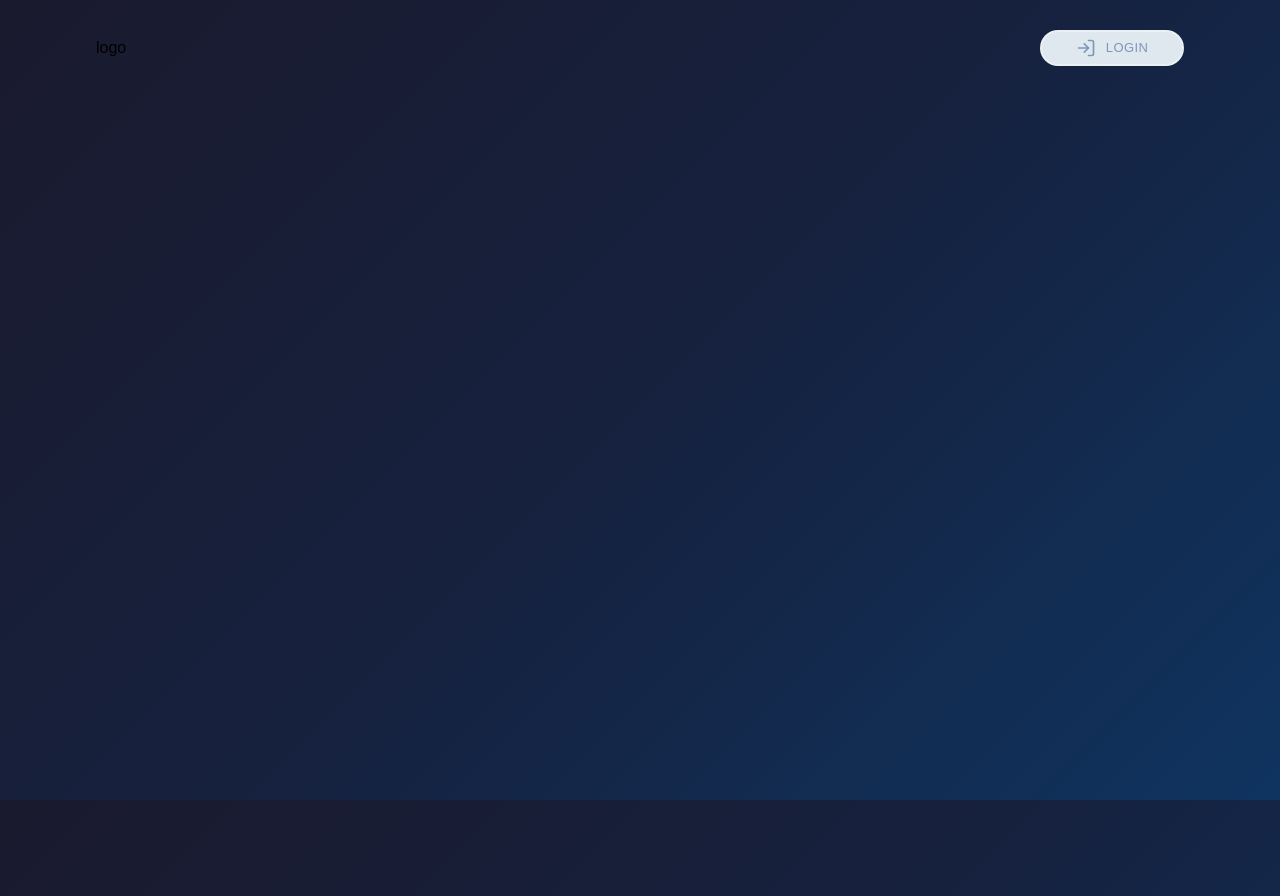
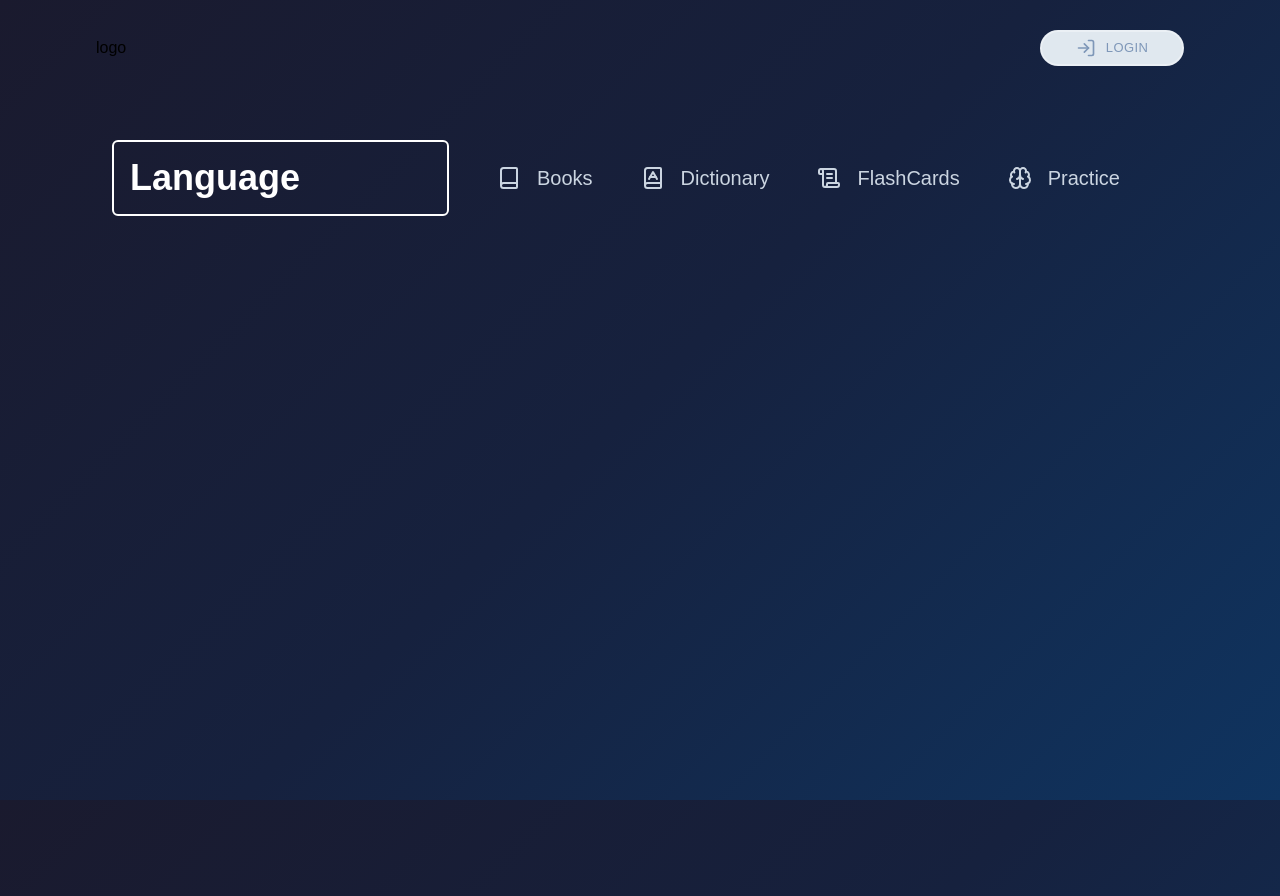
Before and after one commit to lukaChikashvili/taro, a React (Vite) app in the folder frontend/: page /langhub/1/1 in a window 1280 px wide. Built offline with nearby package versions, Linux system fonts and the light colour scheme; no server answers; a web font is replaced by a local one.

Commit message:
add language backend

```diff
--- a/frontend/src/components/LangHub.jsx
+++ b/frontend/src/components/LangHub.jsx
@@ -1,8 +1,32 @@
 import React from 'react'
+import { Link, useParams } from 'react-router'
+import { useGetSpecificLangQuery } from '../../redux/api/languageSlice';
+import { Book, BookA, Brain, ScrollText } from 'lucide-react';
 
 const LangHub = () => {
+
+    const { id: langId } = useParams();
+
+    const {data: allLangs} = useGetSpecificLangQuery(langId);
+
+
   return (
-    <div>
+    <div className='text-white  w-full px-[7rem]  mt-8'>
+        <div className='flex justify-between items-center gap-12 '>
+        <div className='w-full flex flex-col gap-4'>
+        <h1 className='text-4xl font-semibold border-2 border-white p-4 rounded-md' >{allLangs?.name} Language {allLangs?.level} </h1>
+
+        </div>
+
+
+        <div className='mr-12 flex items-center gap-12 text-slate-300'>
+            <Link className='flex items-center text-xl gap-4'><Book />Books</Link>
+            <Link to = "/dictionary" className='flex items-center text-xl gap-4'><BookA />Dictionary</Link>
+            <Link className='flex items-center text-xl gap-4'><ScrollText />FlashCards</Link>
+            <Link className='flex items-center text-xl gap-4'><Brain />Practice</Link>
+        </div>
+        </div>
+
 
     </div>
   )
--- a/frontend/src/index.css
+++ b/frontend/src/index.css
@@ -46,3 +46,23 @@ button {
    button:active {
     box-shadow: none;
    }
+
+a {
+    position: relative;
+}
+
+a::after {
+    position: absolute;
+    content: "";
+    width: 0%;
+    height: 1.2px;
+    background-color: #fff;
+    left: 0;
+    bottom: -10px;
+    transition: all 0.5s ease;
+
+}
+
+a:hover::after {
+    width: 100%;
+}
```
Also changed, not shown: package.json (+4 -3 lines), 1 other file (tests, documents, lock files or other folders).
